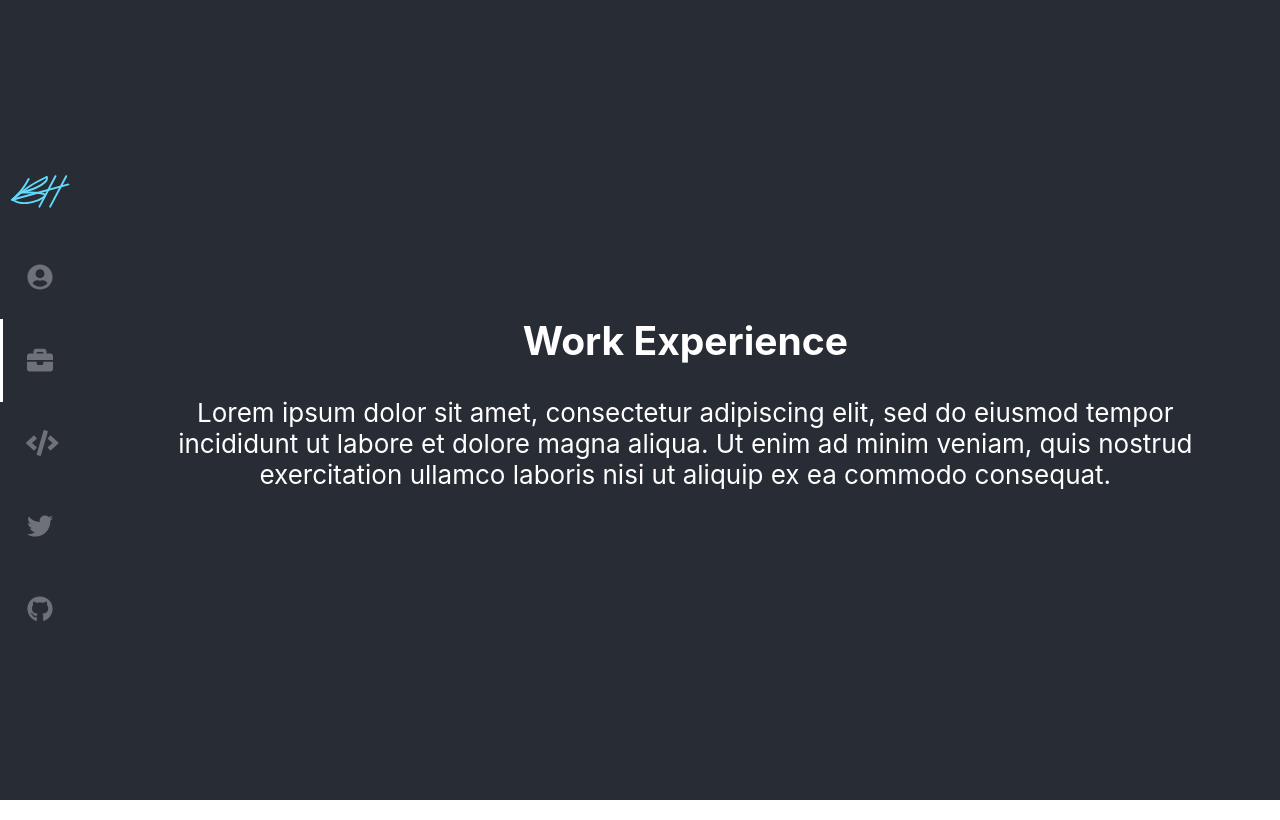
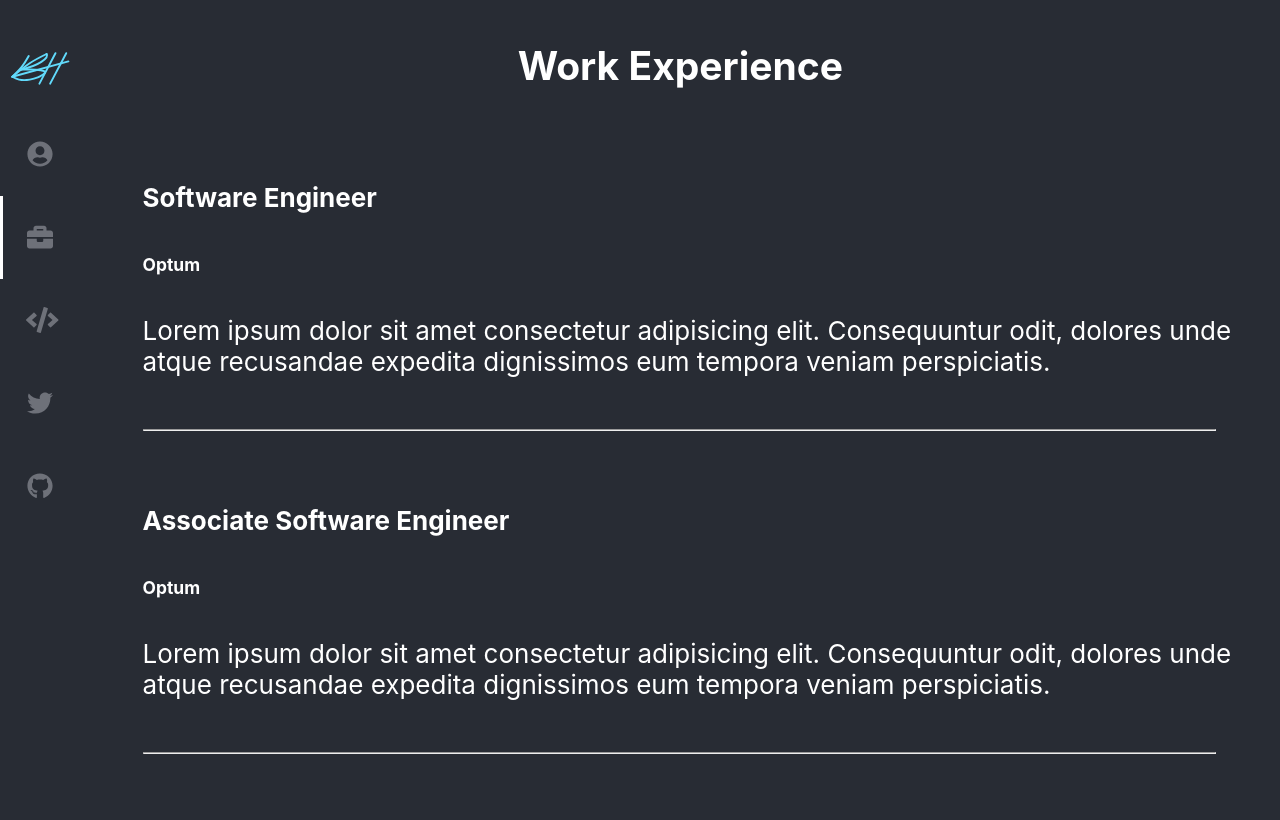
Before and after one commit to brianHollingsworth/brianhollingsworth.github.io, a React (Create React App) app: page /work-experience in a window 1280 px wide. Built offline with nearby package versions, Linux system fonts and the light colour scheme.

Commit message:
New Work Experience section with Job component.

```diff
--- a/src/App.css
+++ b/src/App.css
@@ -20,13 +20,9 @@
   color: white;
 }
 
-#router-switch div {
-  margin: 0;
-  position: absolute;
-  top: 50%;
-  -ms-transform: translateY(-50%);
-  transform: translateY(-50%);
-  padding: 2em;
+#work-experience {
+  overflow: auto;
+  max-height: 100vh;
 }
 
 @keyframes App-logo-spin {
--- /dev/null
+++ b/src/Job.jsx
@@ -0,0 +1,19 @@
+import React from 'react';
+import './css/Job.css';
+
+const Job = props => {
+    return (
+        <div className="job">
+            <div className="job-header">
+                <h4>{props.title}</h4>
+                <h6>{props.company}</h6>
+            </div>
+            <p>
+                Lorem ipsum dolor sit amet consectetur adipisicing elit. Consequuntur odit, dolores unde atque recusandae expedita dignissimos eum tempora veniam perspiciatis.
+            </p>
+            <hr></hr>
+        </div>
+    );
+};
+
+export default Job;
--- a/src/WorkExperience.jsx
+++ b/src/WorkExperience.jsx
@@ -1,13 +1,21 @@
 import React from 'react';
+import Job from './Job';
 
 export default function WorkExperience(props) {
     return (
-        <div>
+        <div id="work-experience">
             <h2>Work Experience</h2>
-            <p>Lorem ipsum dolor sit amet, consectetur adipiscing elit, sed do
-                eiusmod tempor incididunt ut labore et dolore magna aliqua. Ut
-                enim ad minim veniam, quis nostrud exercitation ullamco laboris
-                nisi ut aliquip ex ea commodo consequat.</p>
+            {/* TODO: Implement a read-from-JSON feature, similar to the
+            original brian.hollingsworth.codes read displayed information. */}
+            <Job title="Software Engineer" company="Optum"/>
+            <Job title="Associate Software Engineer" company="Optum"/>
+            <Job title="Applications Developer II" company="Optum"/>
+            <Job title="Tech Dev Program Senior Associate" company="Optum"/>
+            <Job title="Tech Dev Program Intern" company="Optum"/>
+            <Job title="Software Engineering Intern" company="Maverick Software Consulting"/>
+            <Job title="Software Quality Assurance Intern" company="Symantec"/>
+            <Job title="Manager" company="Marnanteli's Pizza"/>
+            <Job title="Fulfillment Associate" company="Merrill Corporation"/>
         </div>
     );
 }
--- /dev/null
+++ b/src/css/Job.css
@@ -0,0 +1,19 @@
+.job {
+    padding: 1em 0 0 2em;
+    text-align: left;
+}
+
+.job p {
+    padding-bottom: 1em;
+}
+
+.job-header {
+    text-align: left;
+}
+
+hr {
+    width: 95%;
+    margin-left: 0;
+    margin-right: auto;
+    background-color: white;
+}
```
Also changed, not shown: 1 other file (tests, documents, lock files or other folders).
